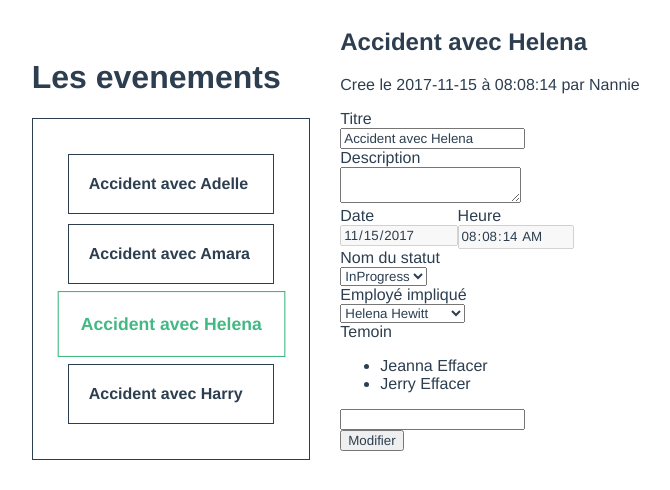
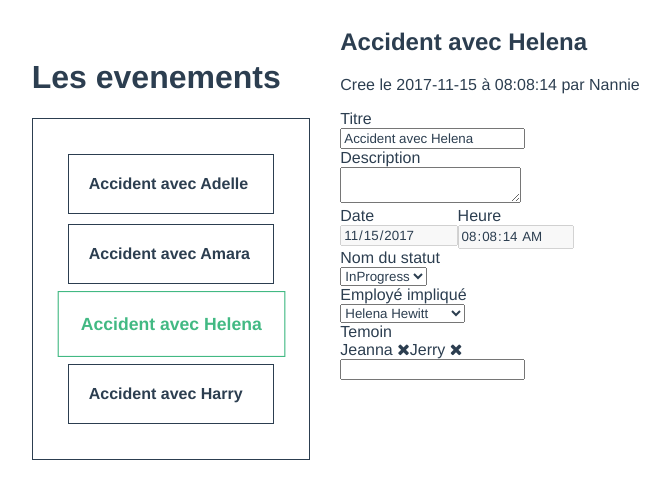
Before and after one commit to MitiaElodie/testFrontEnd, a Vue app: page /event/38 in a window 1280 px wide. Shown: the top 490 px of the page, without its empty margins (119-789 px from the left). Built offline with nearby package versions, Linux system fonts and the light colour scheme.

Commit message:
reste mis en page

```diff
--- a/src/components/InformationEvent.vue
+++ b/src/components/InformationEvent.vue
@@ -1,18 +1,18 @@
 <template>
     <div class="information-event-container">
         <div class="event-title">
-            <h2>{{ event.title }}</h2>
+            <h2>{{ modifiableEvent.title }}</h2>
             <p class="information-event-info">Cree le {{ date }}  à {{ time }} par {{ event.createdBy }}</p>
         </div>
         <div class="event-element">
             <div class="information-event-form">
                 <label for="title">Titre</label>
-                <input type="text" :value="event.title" id="title" name="title" />
+                <input type="text" v-model="modifiableEvent.title" id="title" name="title" />
             </div>
 
             <div class="information-event-form">
                 <label for="description">Description</label>
-                <textarea type="text" :value="event.description" name="description" id="description" />
+                <textarea type="text" v-model="modifiableEvent.description" name="description" id="description" />
             </div>
 
             <div class="information-event-form-date-time">
@@ -30,14 +30,14 @@
 
             <div class="information-event-form">
                 <label for="status">Nom du statut</label>
-                <select name="status" id="status" v-model="event.statusName">
+                <select name="status" id="status" v-model="modifiableEvent.statusName">
                     <option v-for="item in status" :key="item" :value="item">{{ item }}</option>
                 </select>
             </div>
 
             <div class="information-event-form">
                 <label for="employee">Employé impliqué</label>
-                <select name="employee" id="employee" v-model="event.involvedEmployeeId">
+                <select name="employee" id="employee" v-model="modifiableEvent.involvedEmployeeId">
                     <option v-for="item in employees" :key="item.id" :value="item.id">{{ getFullname(item)}}</option>
                 </select>
             </div>
@@ -45,13 +45,9 @@
             <div class="information-event-form">
                 <label for="witness">Temoin</label>
                 <ul>
-                    <li v-for="item in listWitness" :key="item">{{ item }} <span class="delete-witness" v-on:click="deleteWitness">Effacer</span></li>
+                    <li v-for="item in modifiableEvent.Témoins" :key="item">{{ item }} <i class="fa fa-close" v-on:click="deleteWitness"></i></li>
                 </ul>
                 <input type="text" id="witness" name="witness" v-on:keyup.enter="addWitness" v-model="witnessName">
-            </div>
-
-            <div class="information-event-form">
-                <input type="submit" value="Modifier" @click="modify"/>
             </div>
 
         </div>
@@ -59,7 +55,7 @@
 </template>
 
 <style>
-
+    @import "https://cdnjs.cloudflare.com/ajax/libs/font-awesome/4.7.0/css/font-awesome.min.css";
     .information-event-container{
         width: 500px;
     }
@@ -74,6 +70,16 @@
 
     .witness ul{
         text-decoration: none;
+    }
+
+    .information-event-form ul{
+        list-style: none;
+        margin: 0;
+        padding: 0;
+    }
+
+    .information-event-form li{
+        display: inline;
     }
 
 
@@ -92,9 +98,11 @@
                 witnessName: "",
                 listWitness: [],
                 actualId: this.idEvent,
+                modifiableEvent: null,
             }
         },
         beforeMount(){
+            this.modifiableEvent = this.event;
             this.event.Témoins.forEach(element => {
                     this.listWitness.push(element);
                 });
@@ -103,6 +111,7 @@
             '$route.params.id'(to, from){
                 console.log(from);
                 this.actualId = to;
+                this.modifiableEvent = this.event;
                 this.listWitness = [],
                 this.event.Témoins.forEach(element => {
                     this.listWitness.push(element);
@@ -131,13 +140,14 @@
 
             addWitness(){
                 console.log(this.witnessName);
-                this.listWitness.push(this.witnessName);
+                this.modifiableEvent.push(this.witnessName);
                 this.witnessName = ""; // on reinitialise le nom du temoin
             },
 
             deleteWitness(){},
 
             modify(){
+                this.$store.commit('MODIFY_EVENT', this.actualId, this.modifiableEvent);
             }
         }
     }
--- a/src/store/index.js
+++ b/src/store/index.js
@@ -134,8 +134,9 @@ export default createStore({
     }
   },
   mutations: {
-        SET_EVENT_TITLE(state, {idEvent , title}){
-          state.events.find(x => x.id === idEvent).title = title;
+        MODIFY_EVENT(state, {idEvent , newEvent}){
+          let event = state.events.find(x => x.id === idEvent);
+          event.title = newEvent.title;
       }
   },
   actions: {
```
